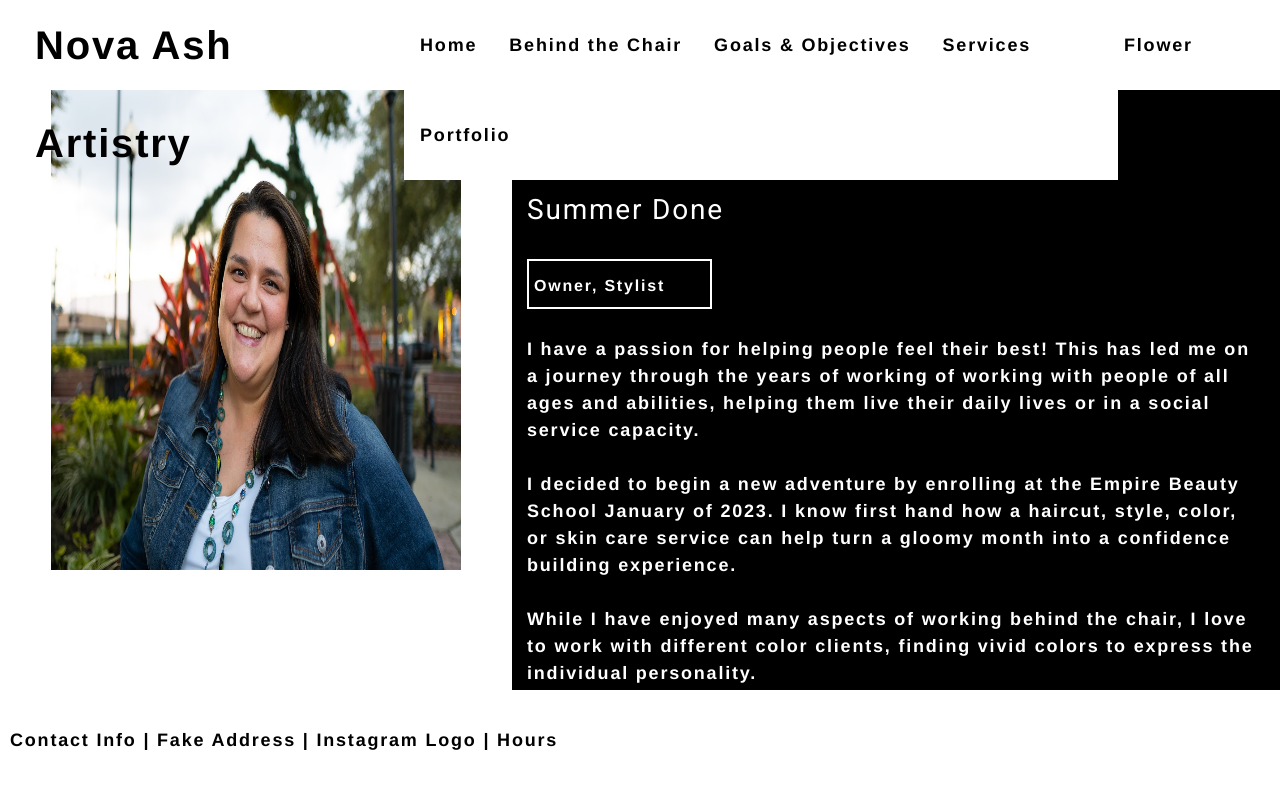
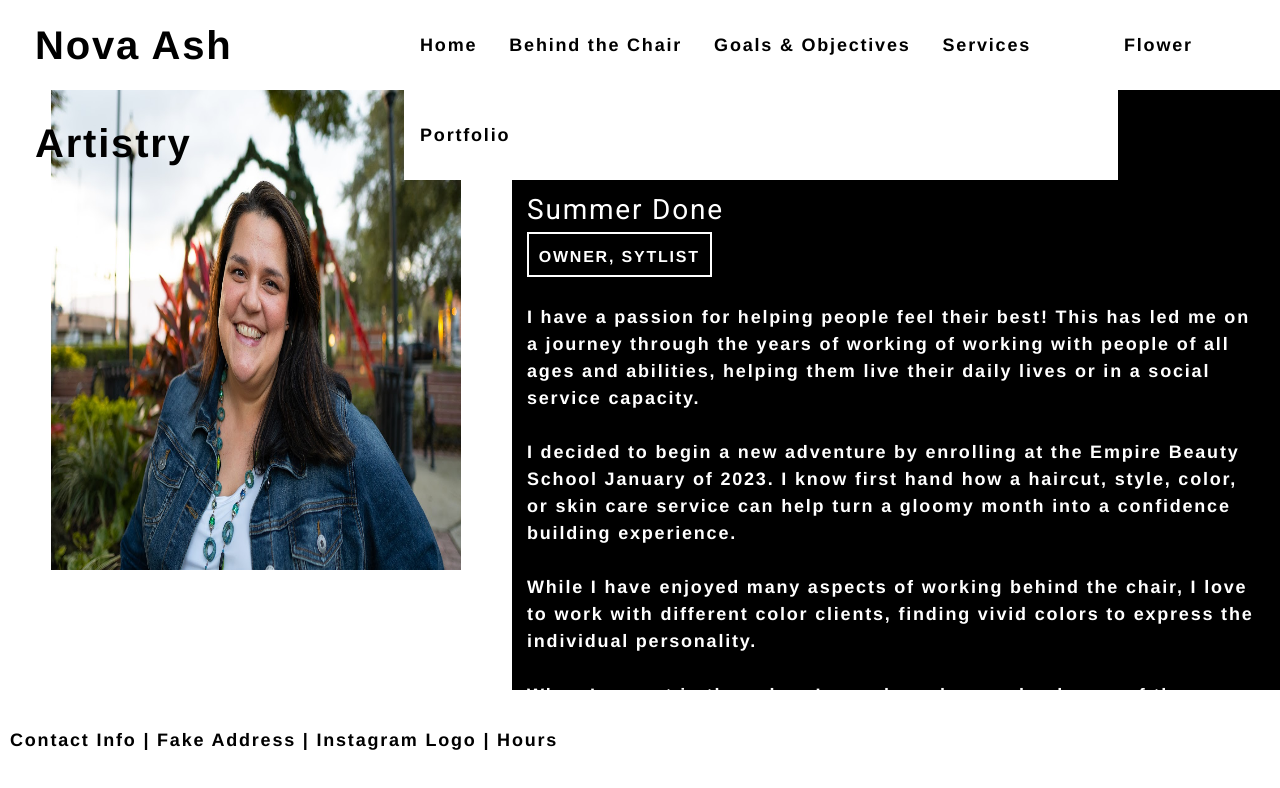
Before and after one commit to bdoneq7/novaashartistry, a React (Create React App) app: page / in a window 1280 px wide. Both pictures are taken after a click on the item "Behind the Chair". Shown: the top 788 px of the page. Built offline with nearby package versions, Linux system fonts and the light colour scheme.

Commit message:
updated styles

```diff
--- a/src/components/Behind/index.js
+++ b/src/components/Behind/index.js
@@ -13,9 +13,9 @@ function Behind(props) {
         <div className="rightsectiondark">
         <h1 id="about">Behind the Chair</h1>
         <br/>
-        <h3>Summer Done</h3><br/>
+        <h3>Summer Done</h3>
         <div class="summertitle">
-        Owner, Stylist
+        OWNER, SYTLIST
         </div>
         <br/>
         I have a passion for helping people feel their best! This has led me on a journey through the years of working of working with
--- a/src/index.css
+++ b/src/index.css
@@ -127,13 +127,12 @@ header a {
 
 .summertitle {
   width: 25%;
-  height: 50px;
-  line-height: 50px;
+  height: 45px;
+  line-height: 45px;
   color: #ffffff;
   font-size: 16px;
   border: 2px solid #ffffff;
-  padding-left: 5px;
-  padding-right: 5px;
+  text-align: center;
 
 
 }
```
